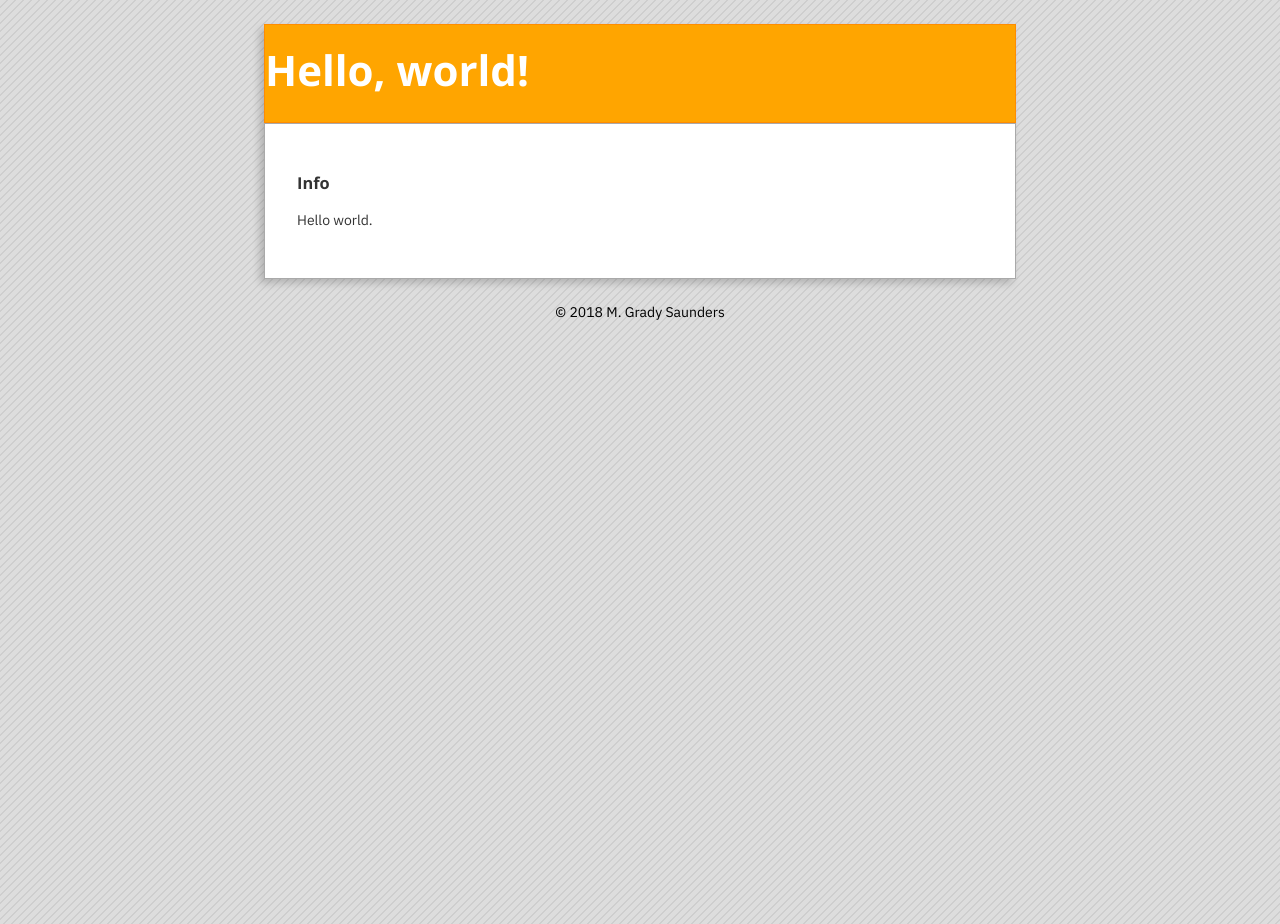
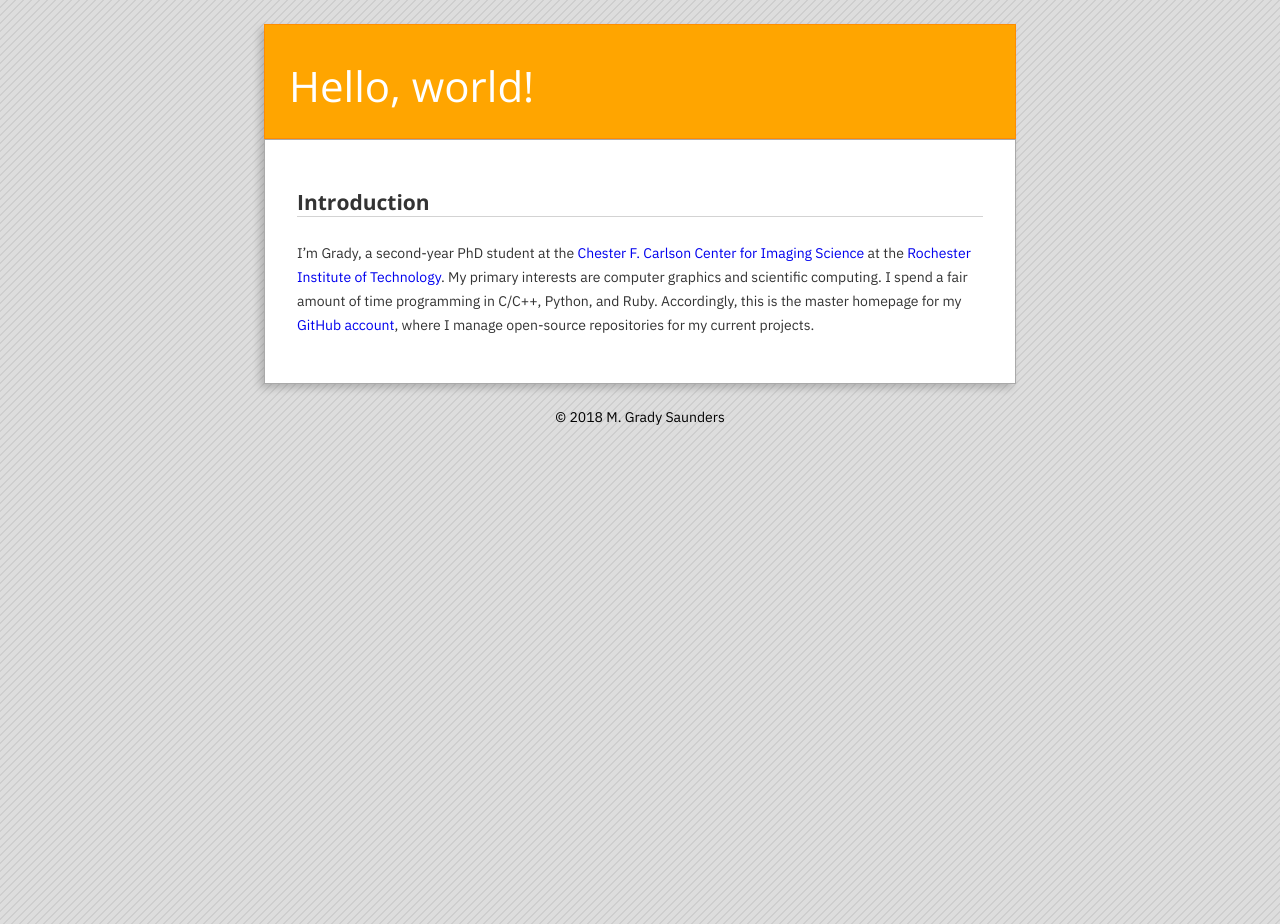
Before and after one commit to mgradysaunders/mgradysaunders.github.io, a Jekyll site: the page built from index.md, in a window 1280 px wide. Built offline with Jekyll 4.4.1, drawn with Linux system fonts in a browser that asks for light colours.

Commit message:
update layout

```diff
--- a/_layouts/home.html
+++ b/_layouts/home.html
@@ -6,7 +6,11 @@
 <body>
     <div class="page-frame">
         <div class="page">
-            <div class="page-head"><h1>Hello, world!</h1></div>
+            <div class="page-head">
+            <div class="page-head-1">
+                <h1>{{ page.title }}</h1>
+            </div>
+            </div>
             <div class="page-body">
             {{ content }}
             <!--<img width="96px" height="96px" src="/assets/svg/devicon/jquery/jquery-original-wordmark.svg">-->
--- a/index.md
+++ b/index.md
@@ -1,8 +1,18 @@
 ---
 layout: home
-title: Welcome!
+title: Hello, world!
 mathjax: TeX-AMS_CHTML
 ---
 
-### Info
-Hello world.
+# Introduction
+
+I'm Grady, a second-year PhD student at the [Chester F. Carlson
+Center for Imaging Science][1] at the [Rochester Institute of
+Technology][2]. My primary interests are computer graphics and scientific
+computing. I spend a fair amount of time programming in C/C++, Python, and
+Ruby. Accordingly, this is the master homepage for my [GitHub account][3],
+where I manage open-source repositories for my current projects.
+
+[1]: https://www.cis.rit.edu/
+[2]: https://rit.edu/
+[3]: https://github.com/mgradysaunders/
```
